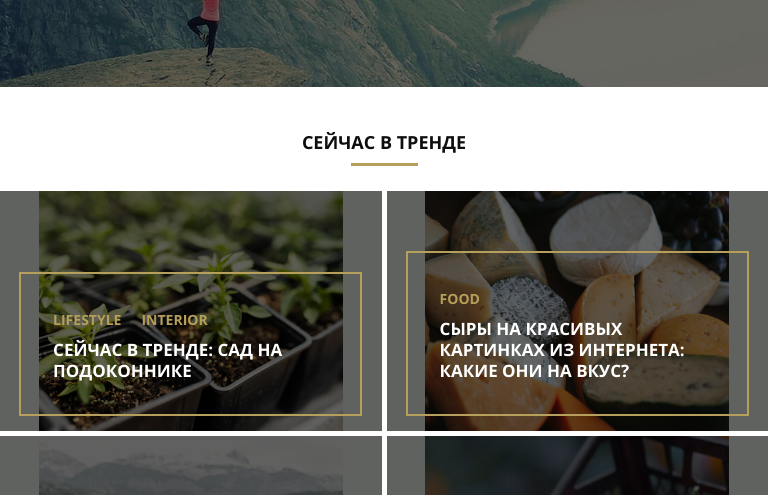
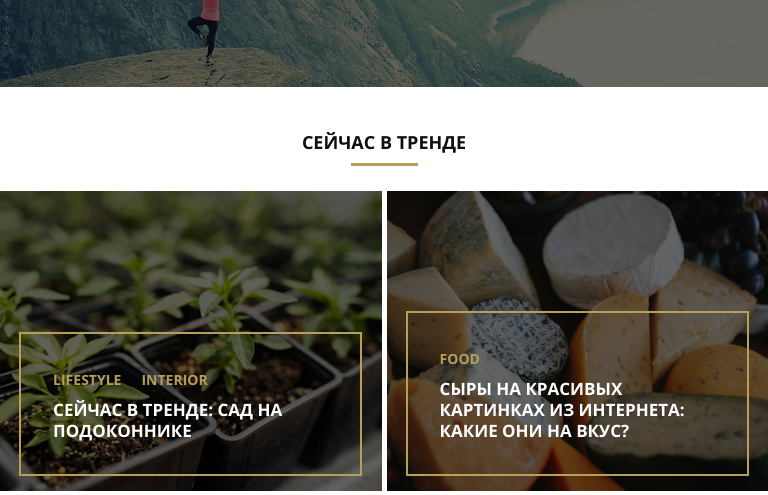
Before and after one commit to AshTree777/mq-diplom, a plain HTML site: page index.html in a window 768 px wide. Shown: the part 305-800 px from the top of the page. Drawn offline with Linux system fonts and the light colour scheme; files whose address does not match are found by name.

Commit message:
10-10-2024#2

```diff
--- a/css/style.css
+++ b/css/style.css
@@ -1112,7 +1112,6 @@ a {
 
   .trend-img-wrp {
     aspect-ratio: 1.54;
-    width: 304px;
   }
 
   .trend-description {
```
